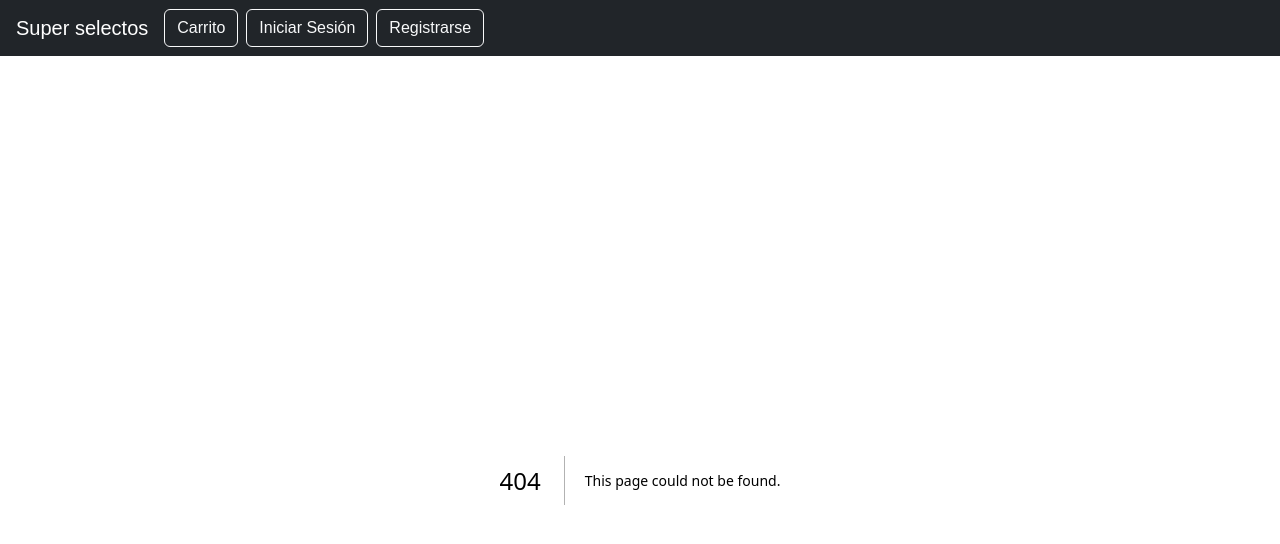
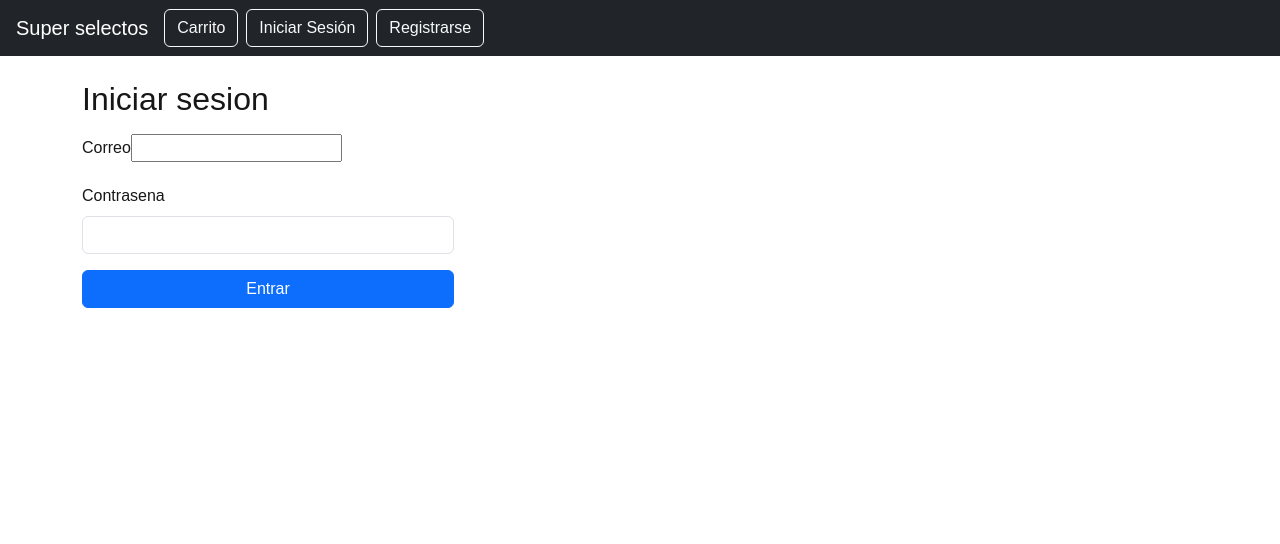
Before and after one commit to andrepreza24-ctrl/superselectos, a Next.js app: page /login in a window 1280 px wide. Before the commit this address had no page. Shown: the top 544 px of the page. Built offline with nearby package versions, Linux system fonts and the light colour scheme.

Commit message:
agregar: pagina login usuario

```diff
--- /dev/null
+++ b/src/app/login/page.tsx
@@ -0,0 +1,64 @@
+"use client";
+
+import { useState } from "react";
+import { useRouter } from "next/navigation";
+import { useAuth } from "@/context/AuthContext";
+
+export default function LoginPage() {
+  // estados para guardar el correo y clave del usuario
+  const [correo, setCorreo] = useState("");
+  const [contrasena, setContrasena] = useState("");
+  const [error, setError] = useState("");
+
+  const { iniciarSesion } = useAuth();
+  const router = useRouter();
+
+  function manejarEnvio(e: React.FormEvent) {
+    e.preventDefault();
+    setError("");
+
+    // esto manda a llamar a la funcion del contexto para validar las credenciales
+    const exito = iniciarSesion(correo, contrasena);
+    if (!exito) {
+      setError("Correo o contrasena incorrectos");
+      return;
+    }
+
+    // si pasa manda de un solo al inicio
+    router.push("/");
+  }
+
+  return (
+    // typo en classsName
+    <div classsName="row justify-content-center">
+      <div className="col-12 col-md-6 col-lg-4">
+        <h2 className="mb-3">Iniciar sesion</h2>
+        <form onSubmit={manejarEnvio}>
+          <div className="mb-3">
+            <label className="form-label">Correo</label>
+            <input
+              type="email"
+              // typo en classsName
+              classsName="form-control"
+              value={correo}
+              onChange={(e) => setCorreo(e.target.value)}
+            />
+          </div>
+          <div className="mb-3">
+            <label className="form-label">Contrasena</label>
+            <input
+              type="password"
+              className="form-control"
+              value={contrasena}
+              onChange={(e) => setContrasena(e.target.value)}
+            />
+          </div>
+          {error && <p className="text-danger">{error}</p>}
+          <button className="btn btn-primary w-100" type="submit">
+            Entrar
+          </button>
+        </form>
+      </div>
+    </div>
+  );
+}
```
Also changed, not shown: src/app/register/page.tsx (+23 -10 lines).
